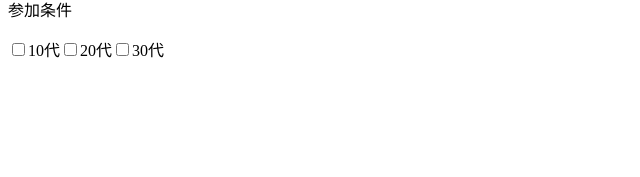
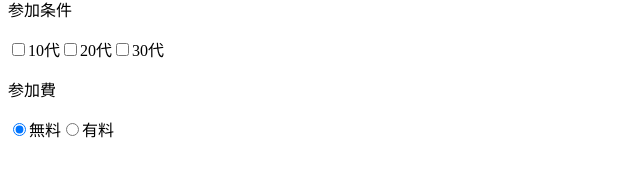
Before and after one commit to TT-35-19/vue_part4, a Vue app in the folder vue_part4/: page / in a window 1280 px wide. Shown: the part 605-782 px from the top of the page, without its empty margins (0-640 px from the left). Built offline with nearby package versions, Linux system fonts and the light colour scheme; the HTML template or start-up script is replaced by a standard one.

Commit message:
ラジオボタンで双方向データバインディングする

```diff
--- a/vue_part4/src/App.vue
+++ b/vue_part4/src/App.vue
@@ -62,6 +62,22 @@
         v-model="eventData.target"
       />
       <label for="30">30代</label>
+
+      <p>参加費</p>
+      <input
+        type="radio"
+        id="free"
+        value="無料"
+        v-model="eventData.price"
+      >
+      <label for="free">無料</label>
+      <input
+        type="radio"
+        id="paid"
+        value="有料"
+        v-model="eventData.price"
+      >
+      <label for="paid">有料</label>
     </div>
   </div>
 </template>
@@ -83,6 +99,7 @@
         detail: "",
         isPrivate: false,
         target: [],
+        price: "無料"
       },
     };
   },
```
